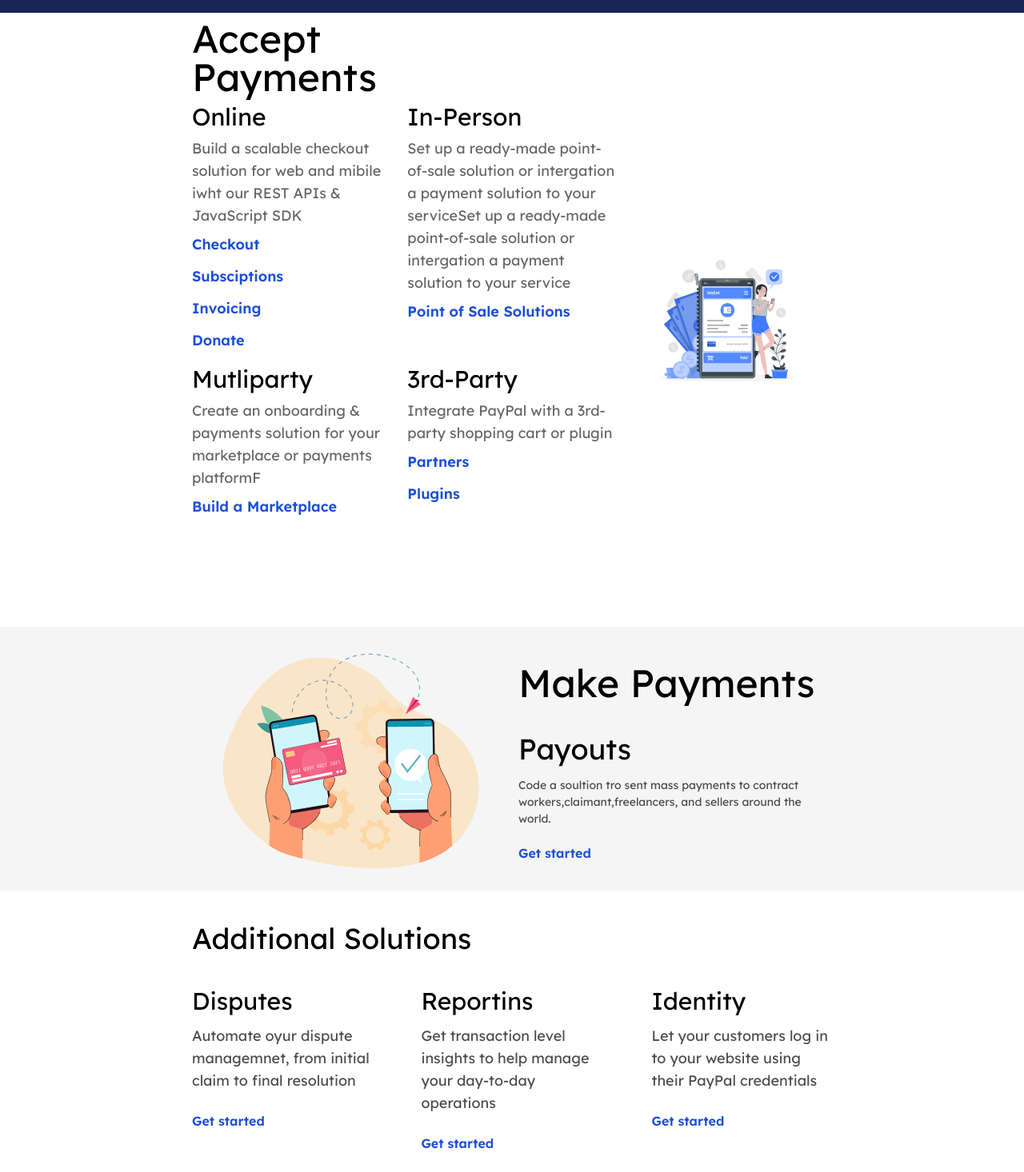
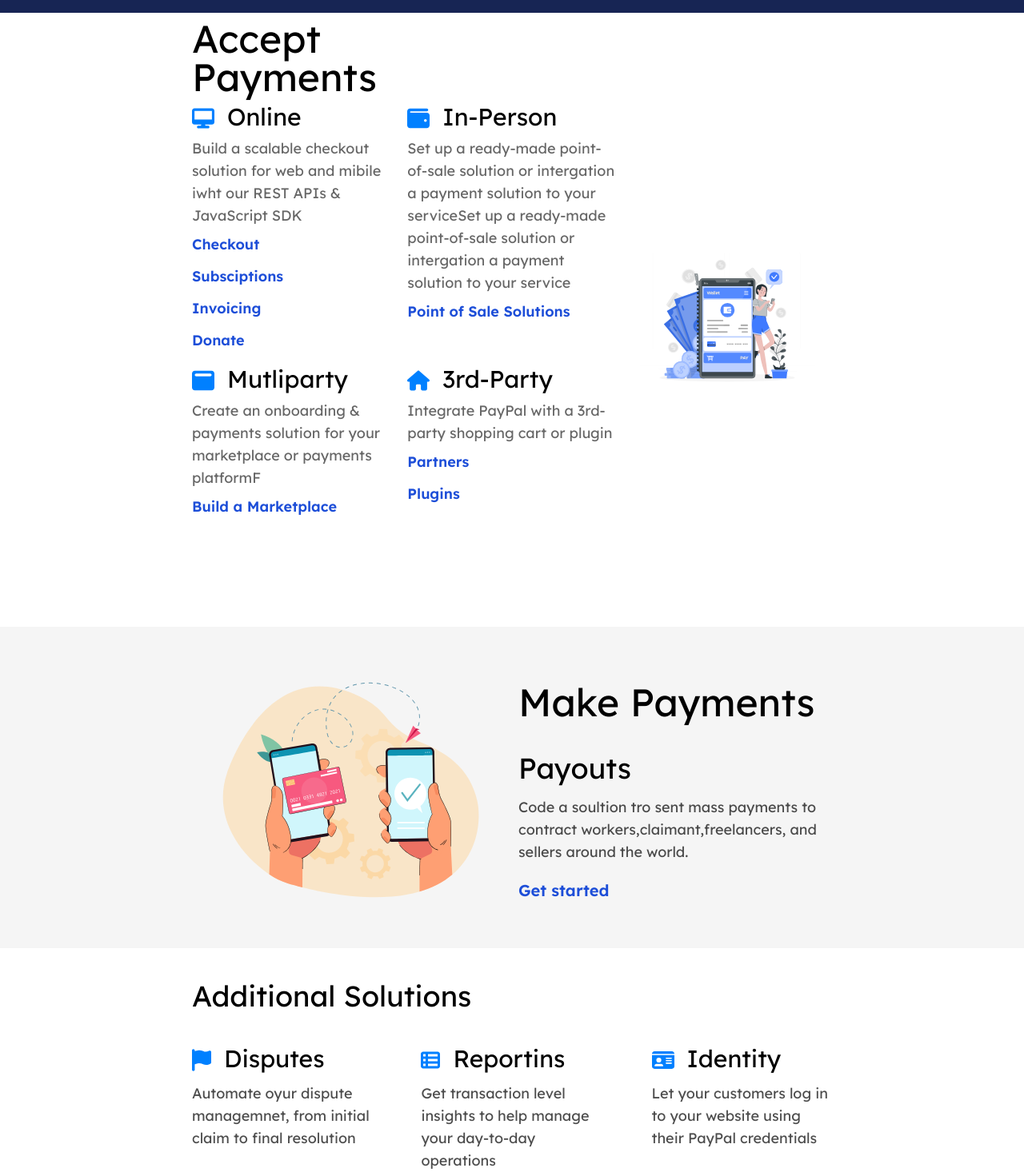
Before and after one commit to Alex342115/Aeonaxy_Project, a React (Create React App) app: page / in a window 1280 px wide. Shown: the part 620-2086 px from the top of the page at 80% size. Built offline with nearby package versions, Linux system fonts and the light colour scheme.

Commit message:
Added Icons and adjusted its size

```diff
--- a/src/Componets/Footer.jsx
+++ b/src/Componets/Footer.jsx
@@ -2,7 +2,7 @@
 
 export default function Footer() {
   return (
-    <div className="footer px-10 border-t-2 border-black/5 lg:px-60">
+    <div className="footer px-10 border-t-2 border-black/5 lg:px-60 lg:py-2">
       <ul className="flex flex-wrap gap-4 justify-around lg:justify-end lg:gap-20">
         <li className="text-sm lg:text-lg">Reference</li>
         <li className="text-sm lg:text-lg">PayPal.com</li>
--- a/src/Componets/Header.jsx
+++ b/src/Componets/Header.jsx
@@ -26,6 +26,14 @@
           class="inline-flex items-center border-2 border-blue-600 rounded-full px-3 py-2 text-sm lg:text-base
           font-semibold text-blue-600 shadow-sm "
         >
+          <svg
+            className="w-5 h-5 mr-2 lg:mr-4"
+            fill="#2563eb"
+            xmlns="http://www.w3.org/2000/svg"
+            viewBox="0 0 512 512"
+          >
+            <path d="M416 208c0 45.9-14.9 88.3-40 122.7L502.6 457.4c12.5 12.5 12.5 32.8 0 45.3s-32.8 12.5-45.3 0L330.7 376c-34.4 25.2-76.8 40-122.7 40C93.1 416 0 322.9 0 208S93.1 0 208 0S416 93.1 416 208zM208 352a144 144 0 1 0 0-288 144 144 0 1 0 0 288z" />
+          </svg>
           Search
         </button>
       </div>
--- a/src/Pages/Docs.jsx
+++ b/src/Pages/Docs.jsx
@@ -1,8 +1,6 @@
 import React from "react";
 import PayementLogo from "../Assests/smallpayment2.svg";
 import TranscationLogo from "../Assests/smallpayment.svg";
-
-// import { FontAwesomeIcon } from "@fortawesome/react-fontawesome";
 
 export default function Docs() {
   return (
@@ -15,6 +13,7 @@
           Build a payment solution that's right for you with PayPal for
           Developers
         </h1>
+
         <h5 className="text-white/85 font-light text-sm lg:text-xl lg:w-3/5 lg:text-white/60">
           Whether you're building an inline,mobilr or in-person opayement
           solution, create a PayPal Developer account and find the resources you
@@ -50,7 +49,21 @@
           className="w-64 lg:col-start-3 lg:row-span-full lg:w-5/6 place-self-center"
         />
         <div className="flex flex-col gap-2 lg:row-start-2">
-          <h3 className="text-[1.5rem] pt-2 lg:text-3xl">Online</h3>
+          <h3 className="text-[1.5rem] mt-2 flex gap-4 lg:text-3xl">
+            <svg
+              className="w-5 pt-1 lg:w-7"
+              fill="#0080FF"
+              xmlns="http://www.w3.org/2000/svg"
+              viewBox="0 0 576 512"
+            >
+              <path
+                d="M64 0C28.7 0 0 28.7 0 64V352c0 35.3 28.7 64 64 64H240l-10.7 32H160c-17.7
+              0-32 14.3-32 32s14.3 32 32 32H416c17.7 0 32-14.3 32-32s-14.3-32-32-32H346.7L336
+              416H512c35.3 0 64-28.7 64-64V64c0-35.3-28.7-64-64-64H64zM512 64V288H64V64H512z"
+              />
+            </svg>
+            Online
+          </h3>
           <p className="text-base text-black/60 lg:text-lg">
             Build a scalable checkout solution for web and mibile iwht our REST
             APIs & JavaScript SDK
@@ -79,7 +92,22 @@
           </ul>
         </div>
         <div className="flex flex-col gap-2 lg:row-start-2 lg:col-start-2">
-          <h3 className="text-[1.5rem] pt-2 lg:text-3xl">In-Person</h3>
+          <h3 className="text-[1.5rem] mt-2 flex gap-4 lg:text-3xl ">
+            <svg
+              className="w-5 pt-1 lg:w-7"
+              fill="#0080FF"
+              xmlns="http://www.w3.org/2000/svg"
+              viewBox="0 0 512 512"
+            >
+              <path
+                d="M64 32C28.7 32 0 60.7 0 96V416c0 35.3 28.7 64 64 64H448c35.3
+              0 64-28.7 64-64V192c0-35.3-28.7-64-64-64H80c-8.8 0-16-7.2-16-16s7.2-16
+              16-16H448c17.7 0 32-14.3 32-32s-14.3-32-32-32H64zM416 272a32 32 0 1 1 0
+              64 32 32 0 1 1 0-64z"
+              />
+            </svg>
+            In-Person
+          </h3>
           <p className="text-base text-black/60 lg:text-lg">
             Set up a ready-made point-of-sale solution or intergation a payment
             solution to your serviceSet up a ready-made point-of-sale solution
@@ -95,7 +123,20 @@
           </ul>
         </div>
         <div className="flex flex-col gap-2 lg:row-start-3 lg:col-start-1">
-          <h3 className="text-[1.5rem] pt-2 lg:text-3xl">Mutliparty</h3>
+          <h3 className="text-[1.5rem] mt-2 flex gap-4 lg:text-3xl">
+            <svg
+              className="w-5 pt-1 lg:w-7"
+              fill="#0080FF"
+              xmlns="http://www.w3.org/2000/svg"
+              viewBox="0 0 512 512"
+            >
+              <path
+                d="M64 32C28.7 32 0 60.7 0 96V416c0 35.3 28.7 64 64 64H448c35.3 0 64-28.7 64-64V96c0-35.3-28.7-64-64-64H64zM96
+              96H416c17.7 0 32 14.3 32 32s-14.3 32-32 32H96c-17.7 0-32-14.3-32-32s14.3-32 32-32z"
+              />
+            </svg>
+            Mutliparty
+          </h3>
           <p className="text-base text-black/60 lg:text-lg">
             Create an onboarding & payments solution for your marketplace or
             payments platformF
@@ -109,7 +150,23 @@
           </ul>
         </div>
         <div className="flex flex-col gap-2 lg:row-start-3 lg:col-start-2">
-          <h3 className="text-[1.5rem] pt-2 lg:text-3xl ">3rd-Party</h3>
+          <h3 className="text-[1.5rem] mt-2 flex gap-4 lg:text-3xl ">
+            <svg
+              className="w-5 pt-1 lg:w-7"
+              fill="#0080FF"
+              xmlns="http://www.w3.org/2000/svg"
+              viewBox="0 0 576 512"
+            >
+              <path
+                d="M575.8 255.5c0 18-15 32.1-32 32.1h-32l.7 160.2c0 2.7-.2 5.4-.5 8.1V472c0 22.1-17.9 40-40
+              40H456c-1.1 0-2.2 0-3.3-.1c-1.4 .1-2.8 .1-4.2 .1H416 392c-22.1 0-40-17.9-40-40V448
+              384c0-17.7-14.3-32-32-32H256c-17.7 0-32 14.3-32 32v64 24c0 22.1-17.9 40-40 40H160 128.1c-1.5 0-3-.1-4.5-.2c-1.2
+              .1-2.4 .2-3.6 .2H104c-22.1 0-40-17.9-40-40V360c0-.9 0-1.9 .1-2.8V287.6H32c-18 0-32-14-32-32.1c0-9 3-17
+              10-24L266.4 8c7-7 15-8 22-8s15 2 21 7L564.8 231.5c8 7 12 15 11 24z"
+              />
+            </svg>
+            3rd-Party
+          </h3>
           <p className="text-base text-black/60 lg:text-lg">
             Integrate PayPal with a 3rd-party shopping cart or plugin
           </p>
@@ -128,17 +185,17 @@
         </div>
       </div>
       {/* ----------------Make Payements---------------- */}
-      <div className=" flex flex-col items-center gap-4 bg-neutral-100 px-10 py-3 lg:flex-row-reverse lg:px-60 lg:justify-center">
+      <div className=" flex flex-col items-center gap-4 bg-neutral-100 px-10 py-3 lg:flex-row-reverse lg:px-60 lg:justify-center lg:py-12">
         <div>
           <h1 className="text-[1.725rem] py-3 lg:text-5xl lg:pb-8">
             Make Payments
           </h1>
           <h2 className="text-[1.325rem] pb-2 lg:text-[2.25rem]">Payouts</h2>
-          <p className="text-black/70 text-[14px] pb-5 lg:w-96">
+          <p className="text-black/70 text-[14px] pb-5 lg:w-96 lg:text-lg">
             Code a soultion tro sent mass payments to contract
             workers,claimant,freelancers, and sellers around the world.
           </p>
-          <a href="#" className="text-blue-700 font-semibold">
+          <a href="#" className="text-blue-700 font-semibold lg:text-xl">
             Get started
           </a>
         </div>
@@ -153,38 +210,80 @@
         <h1 className="text-[1.725rem] pb-5 lg:text-4xl lg:pt-5 lg:pb-10">
           Additional Solutions
         </h1>
-        <div className="flex flex-col  lg:flex-row lg:gap-14">
+        <div className="flex flex-col lg:flex-row lg:gap-14">
           <div>
-            <h3 className="text-[1.325rem] pb-1 lg:text-3xl">Disputes</h3>
+            <h3 className="text-[1.325rem] mb-1 flex gap-4 lg:text-3xl">
+              <svg
+                className="w-4 pt-1 lg:w-6"
+                fill="#0080FF"
+                xmlns="http://www.w3.org/2000/svg"
+                viewBox="0 0 448 512"
+              >
+                <path
+                  d="M64 32C64 14.3 49.7 0 32 0S0 14.3 0 32V64 368 480c0 17.7 14.3 32 32 32s32-14.3
+                32-32V352l64.3-16.1c41.1-10.3 84.6-5.5 122.5 13.4c44.2 22.1 95.5 24.8 141.7 7.4l34.7-13c12.5-4.7
+                20.8-16.6 20.8-30V66.1c0-23-24.2-38-44.8-27.7l-9.6 4.8c-46.3 23.2-100.8 23.2-147.1
+                0c-35.1-17.6-75.4-22-113.5-12.5L64 48V32z"
+                />
+              </svg>
+              Disputes
+            </h3>
             <p className=" text-black/70 pb-3 lg:text-lg lg:pt-2 lg:pb-6">
               Automate oyur dispute managemnet, from initial claim to final
               resolution
             </p>
-            <a href="#" className="text-blue-700 font-semibold">
+            <a href="#" className="text-blue-700 font-semibold lg:text-xl">
               Get started
             </a>
           </div>
           <div>
-            <h3 className="text-[1.325rem] pb-1 pt-4 lg:pt-0 lg:text-3xl">
+            <h3 className="text-[1.325rem] mb-1 mt-4 flex gap-4 lg:pt-0 lg:text-3xl lg:mt-0">
+              <svg
+                className="w-5 pt-1 lg:w-6"
+                fill="#0080FF"
+                xmlns="http://www.w3.org/2000/svg"
+                viewBox="0 0 512 512"
+              >
+                <path
+                  d="M0 96C0 60.7 28.7 32 64 32H448c35.3 0 64 28.7 64 64V416c0 35.3-28.7 64-64 64H64c-35.3
+                0-64-28.7-64-64V96zm64 0v64h64V96H64zm384 0H192v64H448V96zM64 224v64h64V224H64zm384 0H192v64H448V224zM64
+                352v64h64V352H64zm384 0H192v64H448V352z"
+                />
+              </svg>
               Reportins
             </h3>
             <p className=" text-black/70 pb-3 lg:text-lg lg:pt-2 lg:pb-6">
               Get transaction level insights to help manage your day-to-day
               operations
             </p>
-            <a href="#" className="text-blue-700 font-semibold">
+            <a href="#" className="text-blue-700 font-semibold lg:text-xl">
               Get started
             </a>
           </div>
           <div>
-            <h3 className="text-[1.325rem] pb-1 pt-4 lg:pt-0 lg:text-3xl">
+            <h3 className="text-[1.325rem] mb-1 mt-4 flex gap-4 lg:pt-0 lg:text-3xl lg:mt-0">
+              <svg
+                className="w-5 pt-1 lg:w-7"
+                fill="#0080FF"
+                xmlns="http://www.w3.org/2000/svg"
+                viewBox="0 0 576 512"
+              >
+                <path
+                  d="M0 96l576 0c0-35.3-28.7-64-64-64H64C28.7 32 0 60.7 0 96zm0 32V416c0 35.3 28.7 64 64 64H512c35.3 0
+                64-28.7 64-64V128H0zM64 405.3c0-29.5 23.9-53.3 53.3-53.3H234.7c29.5 0 53.3 23.9 53.3 53.3c0 5.9-4.8 10.7-10.7
+                10.7H74.7c-5.9 0-10.7-4.8-10.7-10.7zM176 192a64 64 0 1 1 0 128 64 64 0 1 1 0-128zm176 16c0-8.8 7.2-16
+                16-16H496c8.8 0 16 7.2 16 16s-7.2 16-16 16H368c-8.8 0-16-7.2-16-16zm0 64c0-8.8 7.2-16 16-16H496c8.8 0 16 7.2
+                16 16s-7.2 16-16 16H368c-8.8 0-16-7.2-16-16zm0 64c0-8.8 7.2-16 16-16H496c8.8 0 16 7.2 16 16s-7.2 16-16 16H368c-8.8
+                0-16-7.2-16-16z"
+                />
+              </svg>{" "}
               Identity
             </h3>
             <p className=" text-black/70 pb-3 lg:text-lg lg:pt-2 lg:pb-6">
               Let your customers log in to your website using their PayPal
               credentials
             </p>
-            <a href="#" className="text-blue-700 font-semibold">
+            <a href="#" className="text-blue-700 font-semibold lg:text-xl">
               Get started
             </a>
           </div>
```
Also changed, not shown: src/Pages/API.jsx (+29 -2 lines), src/Pages/Tools.jsx (+46 -13 lines).
